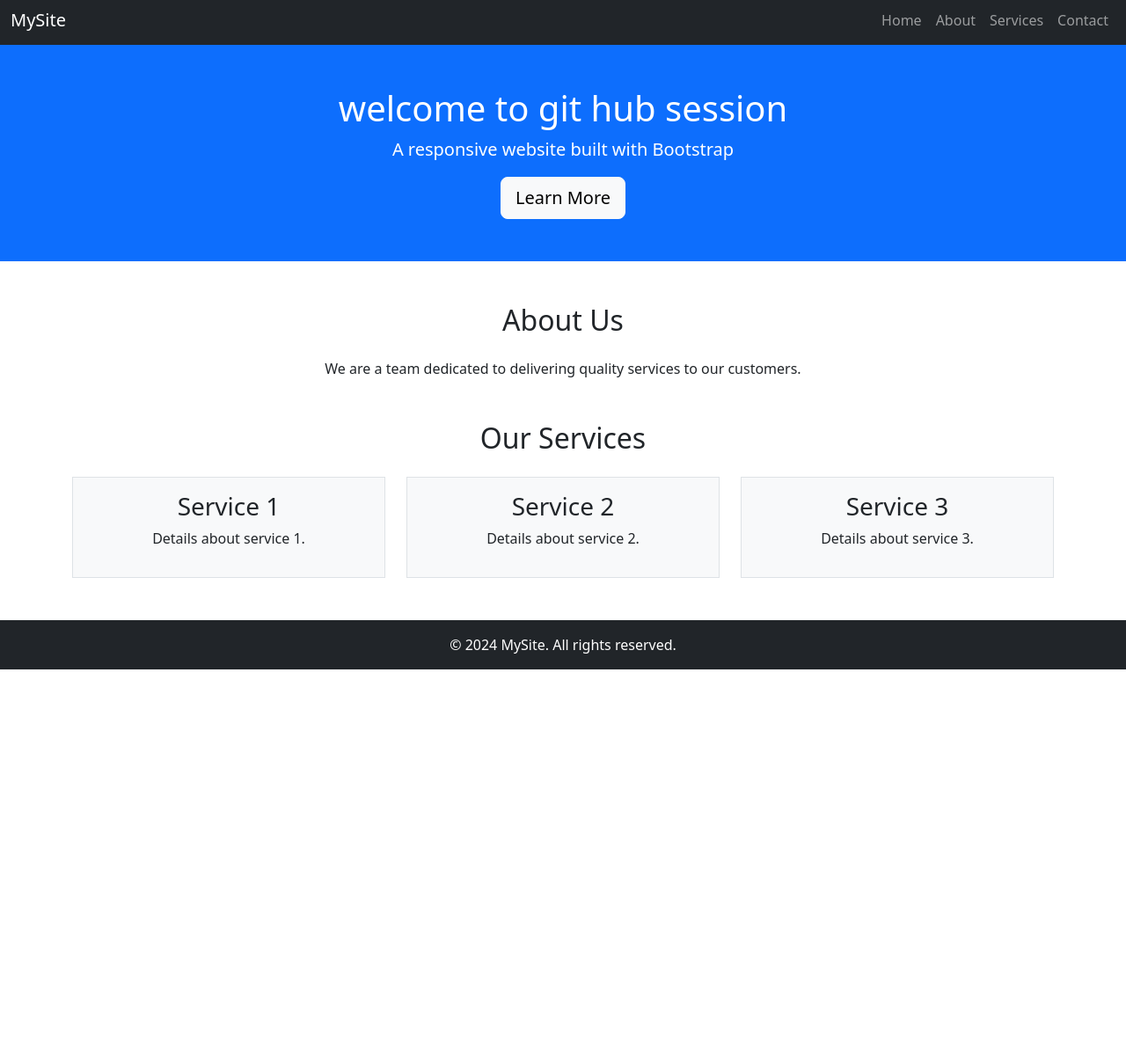
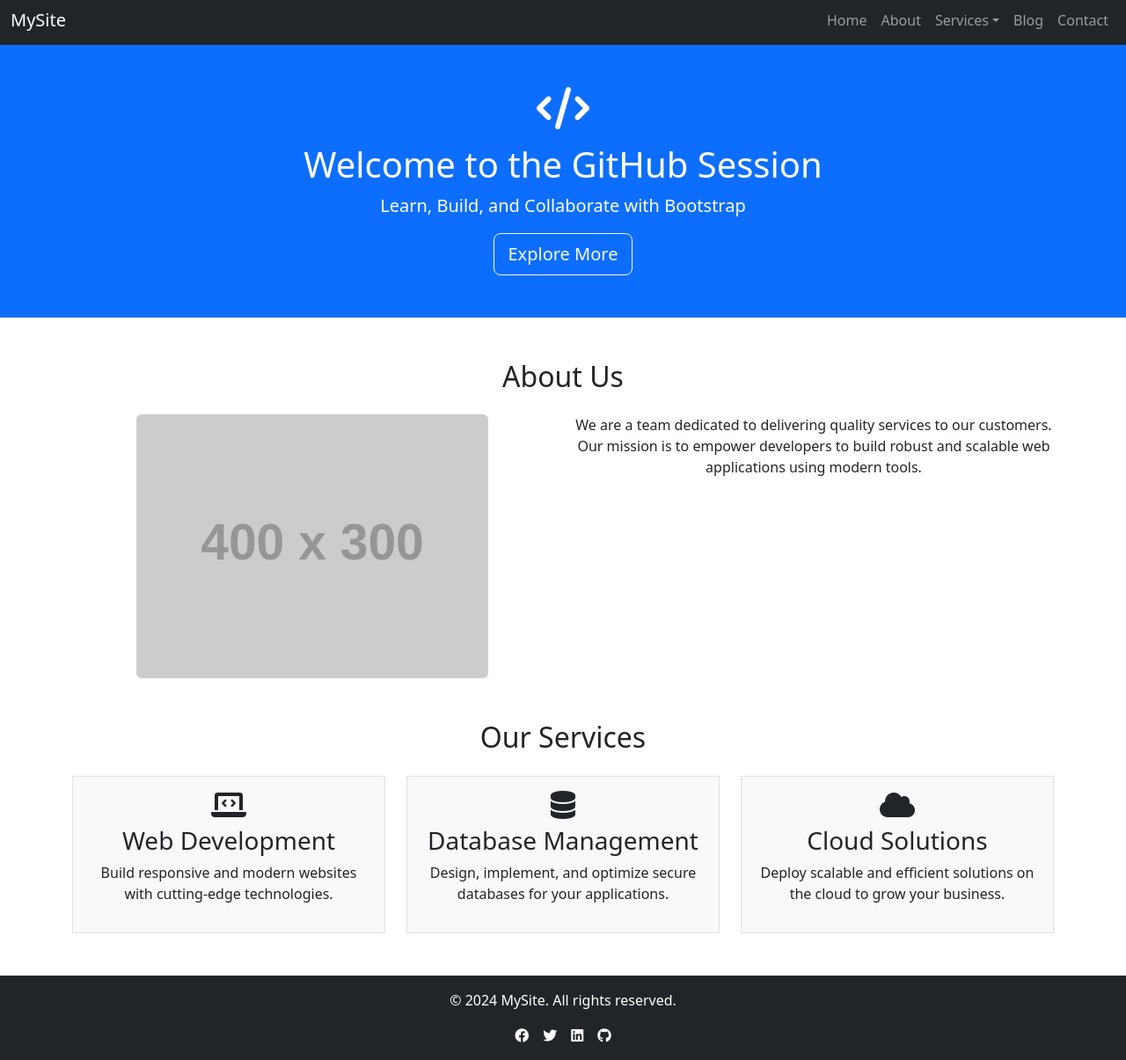
Before and after one commit to Sridharkammari/my-first-existing, a plain HTML site: page testbranch.html in a window 1280 px wide. Shown: the part 5-1210 px from the top of the page at 88% size. Before the commit the page ends 800 px from the top, so only its background shows below. Drawn offline with nearby package versions, Linux system fonts and the light colour scheme; placeholder pictures from the web are drawn by us.

Commit message:
this is final changes

```diff
--- a/testbranch.html
+++ b/testbranch.html
@@ -3,9 +3,10 @@
 <head>
     <meta charset="UTF-8">
     <meta name="viewport" content="width=device-width, initial-scale=1.0">
-    <title>Bootstrap Sample</title>
+    <title>Bootstrap Enhanced</title>
     <!-- Bootstrap CSS -->
     <link href="https://cdn.jsdelivr.net/npm/bootstrap@5.3.0-alpha1/dist/css/bootstrap.min.css" rel="stylesheet">
+    <link rel="stylesheet" href="https://cdnjs.cloudflare.com/ajax/libs/font-awesome/6.0.0/css/all.min.css">
 </head>
 <body>
     <!-- Navbar -->
@@ -19,7 +20,15 @@
                 <ul class="navbar-nav ms-auto">
                     <li class="nav-item"><a class="nav-link" href="#home">Home</a></li>
                     <li class="nav-item"><a class="nav-link" href="#about">About</a></li>
-                    <li class="nav-item"><a class="nav-link" href="#services">Services</a></li>
+                    <li class="nav-item dropdown">
+                        <a class="nav-link dropdown-toggle" href="#" id="navbarDropdown" role="button" data-bs-toggle="dropdown">Services</a>
+                        <ul class="dropdown-menu">
+                            <li><a class="dropdown-item" href="#services">Service 1</a></li>
+                            <li><a class="dropdown-item" href="#services">Service 2</a></li>
+                            <li><a class="dropdown-item" href="#services">Service 3</a></li>
+                        </ul>
+                    </li>
+                    <li class="nav-item"><a class="nav-link" href="#blog">Blog</a></li>
                     <li class="nav-item"><a class="nav-link" href="#contact">Contact</a></li>
                 </ul>
             </div>
@@ -29,18 +38,26 @@
     <!-- Hero Section -->
     <header class="bg-primary text-white text-center py-5">
         <div class="container">
-            <h1>welcome to git hub session</h1>
-            <p class="lead">A responsive website built with Bootstrap</p>
-            <a href="#about" class="btn btn-light btn-lg">Learn More</a>
+            <i class="fas fa-code fa-3x mb-3"></i>
+            <h1>Welcome to the GitHub Session</h1>
+            <p class="lead">Learn, Build, and Collaborate with Bootstrap</p>
+            <a href="#about" class="btn btn-outline-light btn-lg">Explore More</a>
         </div>
     </header>
 
     <!-- Main Content -->
     <main class="container my-5">
         <!-- About Section -->
-        <section id="about">
+        <section id="about" class="text-center">
             <h2 class="text-center mb-4">About Us</h2>
-            <p class="text-center">We are a team dedicated to delivering quality services to our customers.</p>
+            <div class="row">
+                <div class="col-md-6">
+                    <img src="https://via.placeholder.com/400x300" alt="About Us" class="img-fluid rounded">
+                </div>
+                <div class="col-md-6">
+                    <p>We are a team dedicated to delivering quality services to our customers. Our mission is to empower developers to build robust and scalable web applications using modern tools.</p>
+                </div>
+            </div>
         </section>
 
         <!-- Services Section -->
@@ -49,20 +66,23 @@
             <div class="row">
                 <div class="col-md-4 text-center">
                     <div class="p-3 border bg-light">
-                        <h3>Service 1</h3>
-                        <p>Details about service 1.</p>
+                        <i class="fas fa-laptop-code fa-2x mb-2"></i>
+                        <h3>Web Development</h3>
+                        <p>Build responsive and modern websites with cutting-edge technologies.</p>
                     </div>
                 </div>
                 <div class="col-md-4 text-center">
                     <div class="p-3 border bg-light">
-                        <h3>Service 2</h3>
-                        <p>Details about service 2.</p>
+                        <i class="fas fa-database fa-2x mb-2"></i>
+                        <h3>Database Management</h3>
+                        <p>Design, implement, and optimize secure databases for your applications.</p>
                     </div>
                 </div>
                 <div class="col-md-4 text-center">
                     <div class="p-3 border bg-light">
-                        <h3>Service 3</h3>
-                        <p>Details about service 3.</p>
+                        <i class="fas fa-cloud fa-2x mb-2"></i>
+                        <h3>Cloud Solutions</h3>
+                        <p>Deploy scalable and efficient solutions on the cloud to grow your business.</p>
                     </div>
                 </div>
             </div>
@@ -71,7 +91,13 @@
 
     <!-- Footer -->
     <footer class="bg-dark text-white text-center py-3">
-        &copy; 2024 MySite. All rights reserved.
+        <p>&copy; 2024 MySite. All rights reserved.</p>
+        <div class="d-flex justify-content-center">
+            <a href="#" class="text-white mx-2"><i class="fab fa-facebook"></i></a>
+            <a href="#" class="text-white mx-2"><i class="fab fa-twitter"></i></a>
+            <a href="#" class="text-white mx-2"><i class="fab fa-linkedin"></i></a>
+            <a href="#" class="text-white mx-2"><i class="fab fa-github"></i></a>
+        </div>
     </footer>
 
     <!-- Bootstrap JS -->
```
